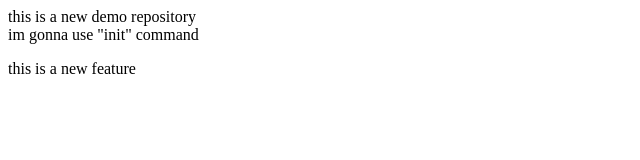
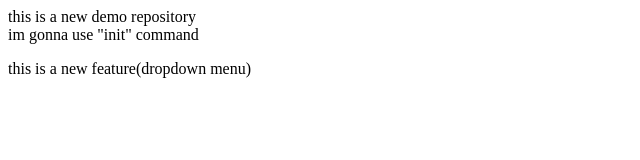
Before and after one commit to arjunkrao15/localrepo, a plain HTML site: page index.html in a window 1280 px wide. Shown: the whole page, without its empty margins (0-640 px from the left). Drawn offline with Linux system fonts and the light colour scheme.

Commit message:
add dropdown

```diff
--- a/index.html
+++ b/index.html
@@ -1,2 +1,2 @@
 <p>this is a new demo repository<br>im gonna use "init" command</p>
-<p>this is a new feature</p>
+<p>this is a new feature(dropdown menu)</p>
```
